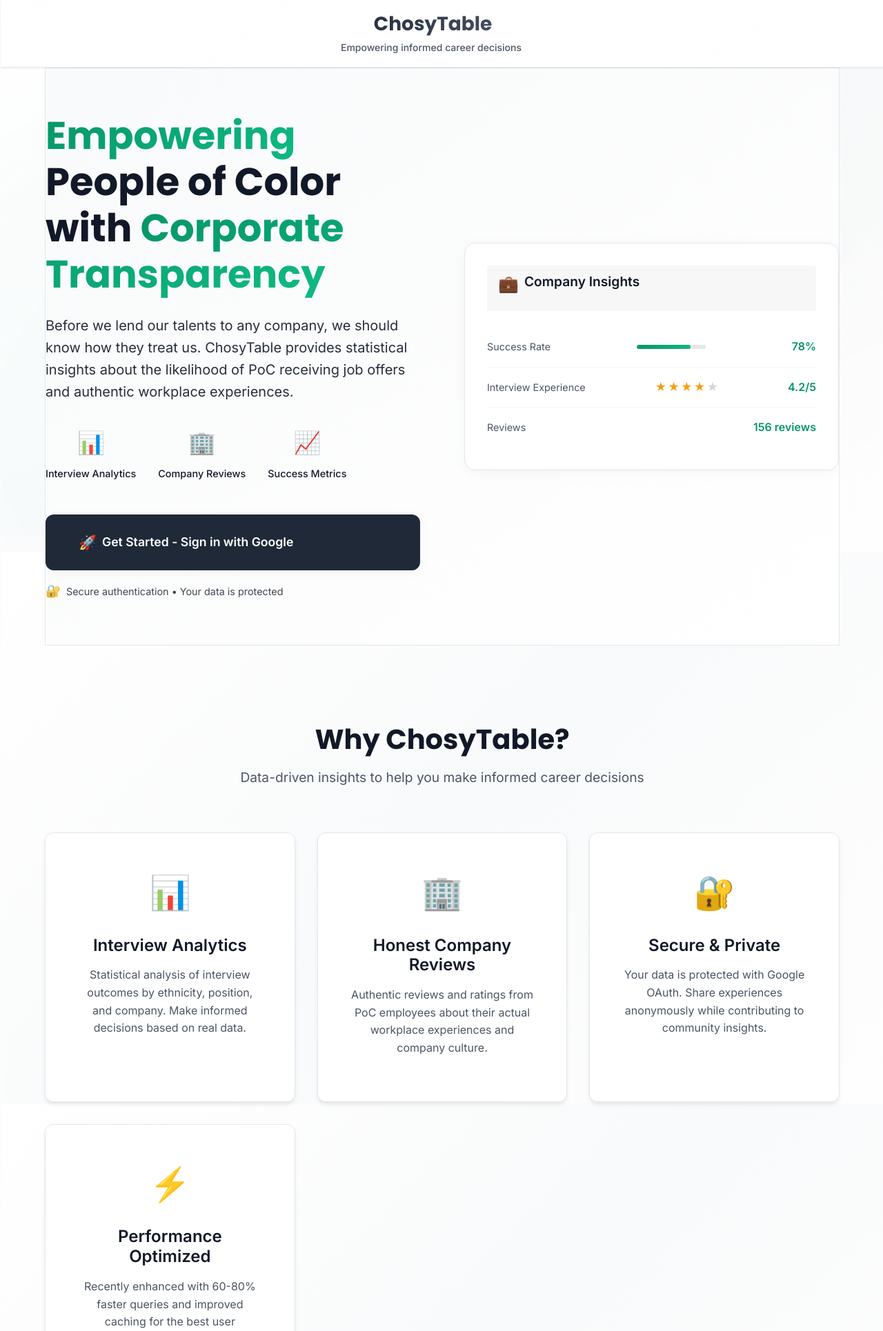
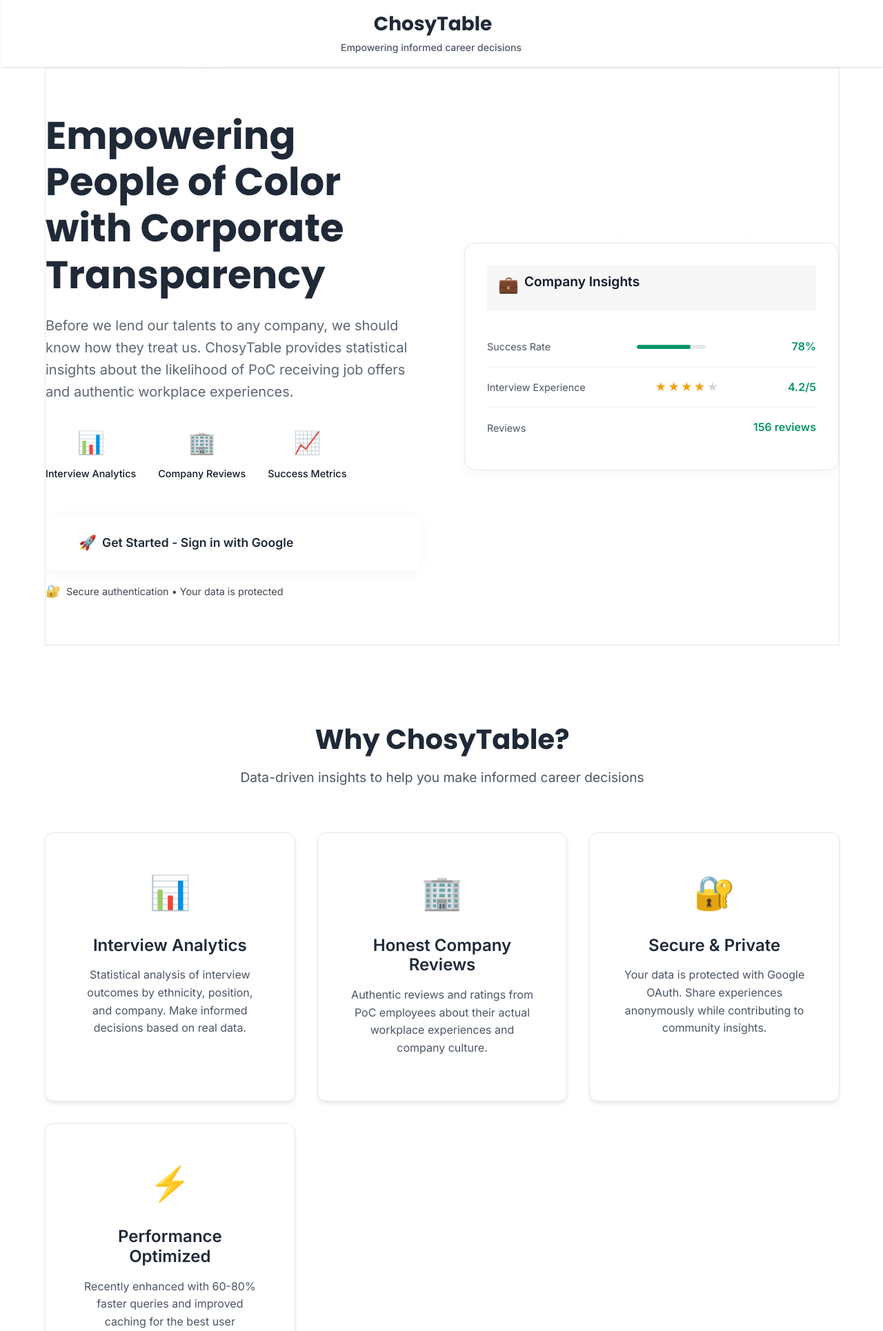
Before and after one commit to regcam/choosytable, a Python web app: template app/templates/index.html in a window 1280 px wide. Shown: the top 1930 px of the page at 69% size. Run offline with Jinja, Linux system fonts and the light colour scheme; the template is opened without the code that fills it, so the values that code supplies are empty; some libraries are stand-ins or nearby versions.

Commit message:
Fix color distortion issues on Intel Iris Plus Graphics…

```diff
--- /dev/null
+++ b/app/static/js/graphics-compatibility.js
@@ -0,0 +1,136 @@
+/**
+ * Graphics Compatibility Script for ChosyTable
+ * Detects Intel graphics and applies necessary fixes for color rendering issues
+ */
+
+(function() {
+    'use strict';
+
+    // Detect Intel graphics
+    function detectIntelGraphics() {
+        const canvas = document.createElement('canvas');
+        const gl = canvas.getContext('webgl') || canvas.getContext('experimental-webgl');
+
+        if (!gl) {
+            return false;
+        }
+
+        const renderer = gl.getParameter(gl.RENDERER);
+        const vendor = gl.getParameter(gl.VENDOR);
+
+        // Check for Intel graphics indicators
+        const isIntel = renderer && (
+            renderer.toLowerCase().includes('intel') ||
+            renderer.toLowerCase().includes('iris') ||
+            vendor.toLowerCase().includes('intel')
+        );
+
+        // Clean up
+        gl.getExtension('WEBGL_lose_context')?.loseContext();
+
+        return isIntel;
+    }
+
+    // Apply Intel graphics fixes
+    function applyIntelGraphicsFixes() {
+        console.log('🔧 Applying Intel graphics compatibility fixes...');
+
+        // Add Intel graphics class to body
+        document.body.classList.add('intel-graphics');
+
+        // Force color profile fixes
+        const style = document.createElement('style');
+        style.textContent = `
+            .intel-graphics * {
+                color-profile: sRGB;
+                -webkit-color-profile: sRGB;
+            }
+
+            .intel-graphics .main-header {
+                background: rgba(255, 255, 255, 0.98) !important;
+                backdrop-filter: none !important;
+                -webkit-backdrop-filter: none !important;
+            }
+
+            .intel-graphics body {
+                background: #ffffff !important;
+            }
+
+            .intel-graphics body::before {
+                display: none !important;
+            }
+
+            .intel-graphics .hero-section {
+                background: #ffffff !important;
+            }
+        `;
+        document.head.appendChild(style);
+
+        // Disable CSS animations if causing issues
+        if (window.matchMedia('(prefers-reduced-motion: reduce)').matches) {
+            const animationStyle = document.createElement('style');
+            animationStyle.textContent = `
+                .intel-graphics *,
+                .intel-graphics *::before,
+                .intel-graphics *::after {
+                    animation-duration: 0.01ms !important;
+                    animation-iteration-count: 1 !important;
+                    transition-duration: 0.01ms !important;
+                }
+            `;
+            document.head.appendChild(animationStyle);
+        }
+
+        // Force repaint to fix initial rendering issues
+        setTimeout(() => {
+            document.body.style.transform = 'translateZ(0)';
+            document.body.offsetHeight; // Trigger reflow
+            document.body.style.transform = '';
+        }, 100);
+    }
+
+    // Check for macOS specifically (where Intel Iris Plus graphics issues are common)
+    function isMacOS() {
+        return navigator.platform.toUpperCase().indexOf('MAC') >= 0 ||
+               navigator.userAgent.toUpperCase().indexOf('MAC') >= 0;
+    }
+
+    // Main initialization
+    function init() {
+        // Wait for DOM to be ready
+        if (document.readyState === 'loading') {
+            document.addEventListener('DOMContentLoaded', init);
+            return;
+        }
+
+        // Check if we're on macOS with Intel graphics
+        if (isMacOS() && detectIntelGraphics()) {
+            console.log('🖥️ Intel graphics detected on macOS - applying compatibility fixes');
+            applyIntelGraphicsFixes();
+
+            // Apply additional fixes after a short delay
+            setTimeout(() => {
+                // Force a repaint of gradient elements
+                const gradientElements = document.querySelectorAll('.hero-highlight, .brand-title');
+                gradientElements.forEach(el => {
+                    el.style.willChange = 'transform';
+                    el.offsetHeight; // Trigger reflow
+                    el.style.willChange = 'auto';
+                });
+            }, 500);
+        } else {
+            console.log('🖥️ No Intel graphics compatibility issues detected');
+        }
+    }
+
+    // Initialize immediately if DOM is ready, otherwise wait
+    init();
+
+    // Expose debug functions
+    window.ChosyTableGraphics = {
+        detectIntelGraphics,
+        applyFixes: applyIntelGraphicsFixes,
+        isMacOS
+    };
+
+})();
--- /dev/null
+++ b/app/static/styles/intel-graphics-fix.css
@@ -0,0 +1,132 @@
+/* Intel Graphics Compatibility Fixes for ChosyTable */
+/* Addresses color distortion issues on Intel Iris Plus Graphics on macOS */
+
+/* Force hardware acceleration and fix color space issues */
+* {
+    -webkit-transform: translateZ(0);
+    -moz-transform: translateZ(0);
+    -ms-transform: translateZ(0);
+    -o-transform: translateZ(0);
+    transform: translateZ(0);
+    -webkit-backface-visibility: hidden;
+    backface-visibility: hidden;
+}
+
+/* Fix backdrop-filter issues on Intel graphics */
+@supports (backdrop-filter: blur(20px)) {
+    .main-header {
+        backdrop-filter: blur(10px) !important;
+        -webkit-backdrop-filter: blur(10px) !important;
+    }
+}
+
+/* Fallback for systems with backdrop-filter issues */
+@supports not (backdrop-filter: blur(20px)) {
+    .main-header {
+        background: rgba(255, 255, 255, 0.98) !important;
+        backdrop-filter: none !important;
+        -webkit-backdrop-filter: none !important;
+    }
+}
+
+/* Fix gradient rendering on Intel graphics */
+body {
+    background: #ffffff !important;
+    background-attachment: scroll !important;
+}
+
+/* Remove problematic animated background on Intel graphics */
+body::before {
+    display: none !important;
+}
+
+/* Simplify header gradients for Intel graphics */
+.main-header::before {
+    background: rgba(255, 255, 255, 0.95) !important;
+}
+
+/* Fix text gradients that may appear distorted */
+.brand-title,
+.hero-highlight {
+    background: var(--primary-color) !important;
+    -webkit-background-clip: text !important;
+    -webkit-text-fill-color: transparent !important;
+    background-clip: text !important;
+}
+
+/* Force RGB color space for better compatibility */
+:root {
+    --primary-color: rgb(31, 41, 55) !important;
+    --secondary-color: rgb(75, 85, 99) !important;
+    --accent-color: rgb(5, 150, 105) !important;
+    --accent-light: rgb(16, 185, 129) !important;
+}
+
+/* Disable CSS animations that might cause issues */
+@media (prefers-reduced-motion: reduce) {
+    *, *::before, *::after {
+        animation-duration: 0.01ms !important;
+        animation-iteration-count: 1 !important;
+        transition-duration: 0.01ms !important;
+        scroll-behavior: auto !important;
+    }
+}
+
+/* Fix button and link color rendering */
+.btn-primary,
+.btn-secondary,
+.nav-link {
+    color: rgb(31, 41, 55) !important;
+    background-color: rgb(255, 255, 255) !important;
+    border-color: rgb(229, 231, 235) !important;
+}
+
+/* Fix card and surface colors */
+.hero-section,
+.feature-card,
+.visual-card {
+    background: rgb(255, 255, 255) !important;
+    border: 1px solid rgb(229, 231, 235) !important;
+}
+
+/* Ensure proper text contrast */
+.hero-title,
+.section-title,
+.feature-title {
+    color: rgb(31, 41, 55) !important;
+}
+
+.hero-description,
+.section-description,
+.feature-description {
+    color: rgb(75, 85, 99) !important;
+}
+
+/* Fix any remaining gradient issues */
+.progress-fill {
+    background: rgb(5, 150, 105) !important;
+}
+
+/* Force proper rendering mode */
+html {
+    -webkit-font-smoothing: subpixel-antialiased !important;
+    -moz-osx-font-smoothing: auto !important;
+}
+
+/* Intel graphics specific fixes */
+@media (-webkit-min-device-pixel-ratio: 1) {
+    /* Fix scaling issues on Intel graphics */
+    .hero-section,
+    .features-section,
+    .mission-section {
+        will-change: transform;
+        transform: translateZ(0);
+    }
+
+    /* Disable problematic filters */
+    .main-header {
+        filter: none !important;
+        backdrop-filter: none !important;
+        -webkit-backdrop-filter: none !important;
+    }
+}
--- a/app/templates/base.html
+++ b/app/templates/base.html
@@ -18,6 +18,9 @@
     <link rel="stylesheet" type="text/css" href="{{ url_for('static',filename='bootstrap/css/bootstrap.min.css') }}">
     <link rel="stylesheet" type="text/css" href="{{ url_for('static',filename='styles/main.css') }}">
     <link rel="stylesheet" type="text/css" href="{{ url_for('static',filename='css/fontawesome.css') }}">
+
+    <!-- Intel Graphics Compatibility Fix -->
+    <link rel="stylesheet" type="text/css" href="{{ url_for('static',filename='styles/intel-graphics-fix.css') }}">
 
     <!-- Favicon -->
     <link rel="icon" type="image/x-icon" href="{{ url_for('static', filename='favicon.ico') }}">
@@ -83,6 +86,7 @@
     </footer>
 
     <!-- JavaScript -->
+    <script src="{{ url_for('static', filename='js/graphics-compatibility.js') }}"></script>
     <script src="{{ url_for('static', filename='js/main.js') }}"></script>
 </body>
 </html>
```
